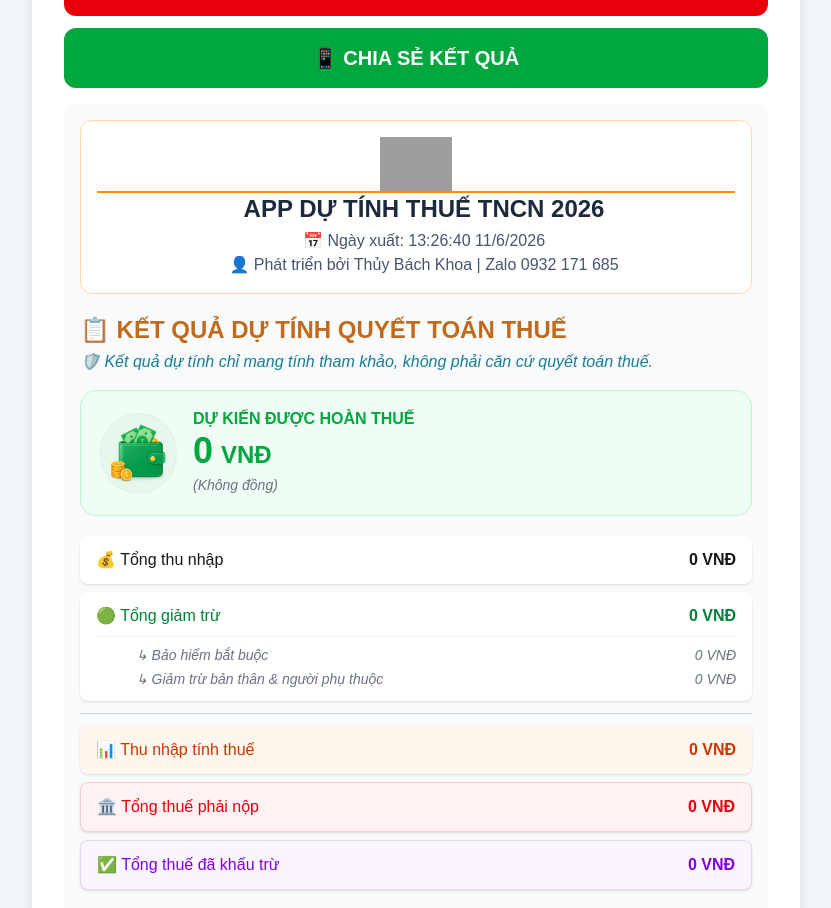
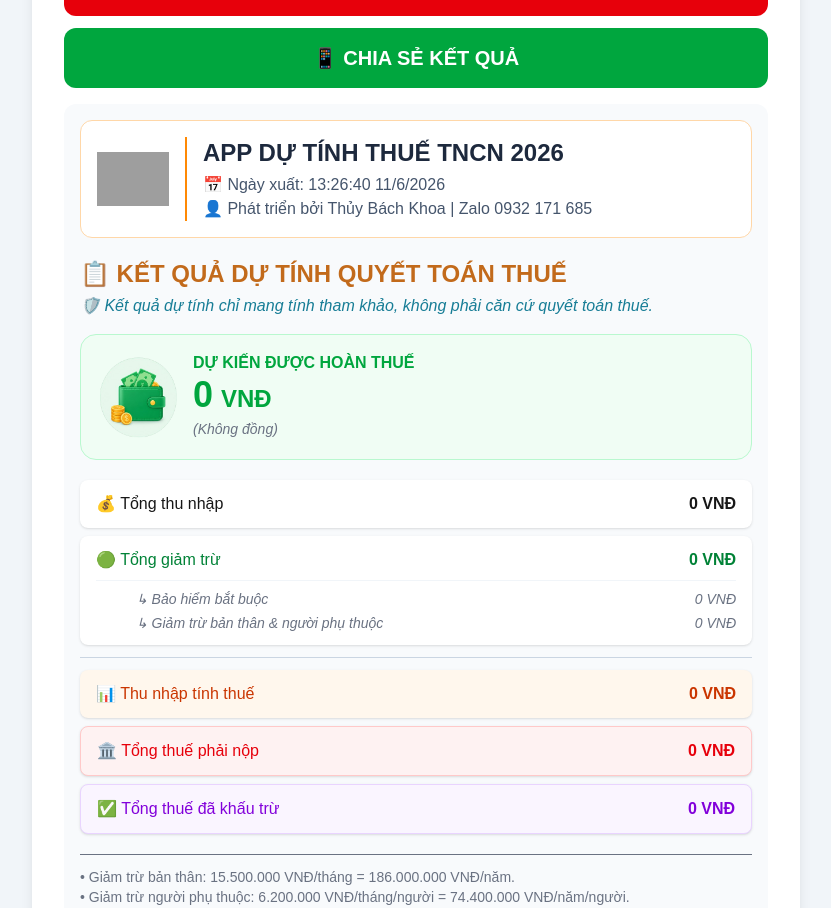
Before and after one commit to thuybachkhoa/du-bao-thue-affiliate, a Next.js app: page / in a window 1280 px wide. Shown: the part 921-1829 px from the top of the page, without its empty margins (224-1055 px from the left). Built offline with nearby package versions, Linux system fonts and the light colour scheme; grey boxes are pictures that could not be loaded.

Commit message:
Fix PDF header responsive

```diff
--- a/app/page.tsx
+++ b/app/page.tsx
@@ -832,7 +832,7 @@ pdf.save(`thue-tncn-${today}.pdf`);
   className="mt-4 bg-slate-50 rounded-xl p-4"
 >
 <div className="bg-white border border-orange-200 rounded-xl p-4 mb-5">
-  <div className="flex flex-col items-center text-center">
+  <div className="flex flex-col md:flex-row items-center gap-4">
 
     <Image
       src="/icon.png"
@@ -842,7 +842,7 @@ pdf.save(`thue-tncn-${today}.pdf`);
       className="shrink-0"
     />
 
-    <div className="border-t-2 border-orange-400 pt-4 md:pt-0 md:pl-4 w-full">
+    <div className="border-t-2 md:border-t-0 md:border-l-2 border-orange-400 pt-4 md:pt-0 md:pl-4 w-full text-center md:text-left">
       <h2 className="font-bold text-xl md:text-2xl text-slate-800">
         APP DỰ TÍNH THUẾ TNCN 2026
       </h2>
```
